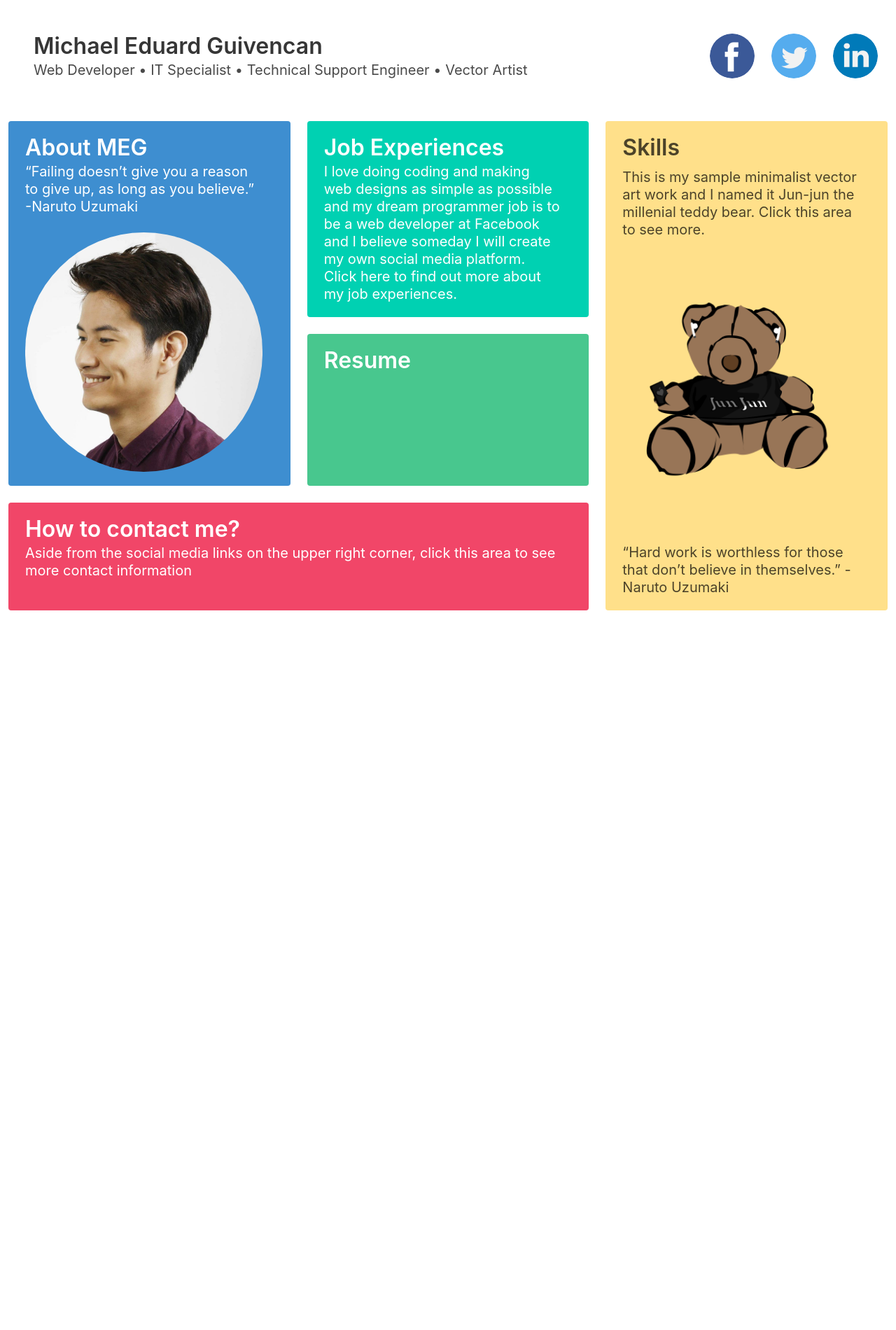
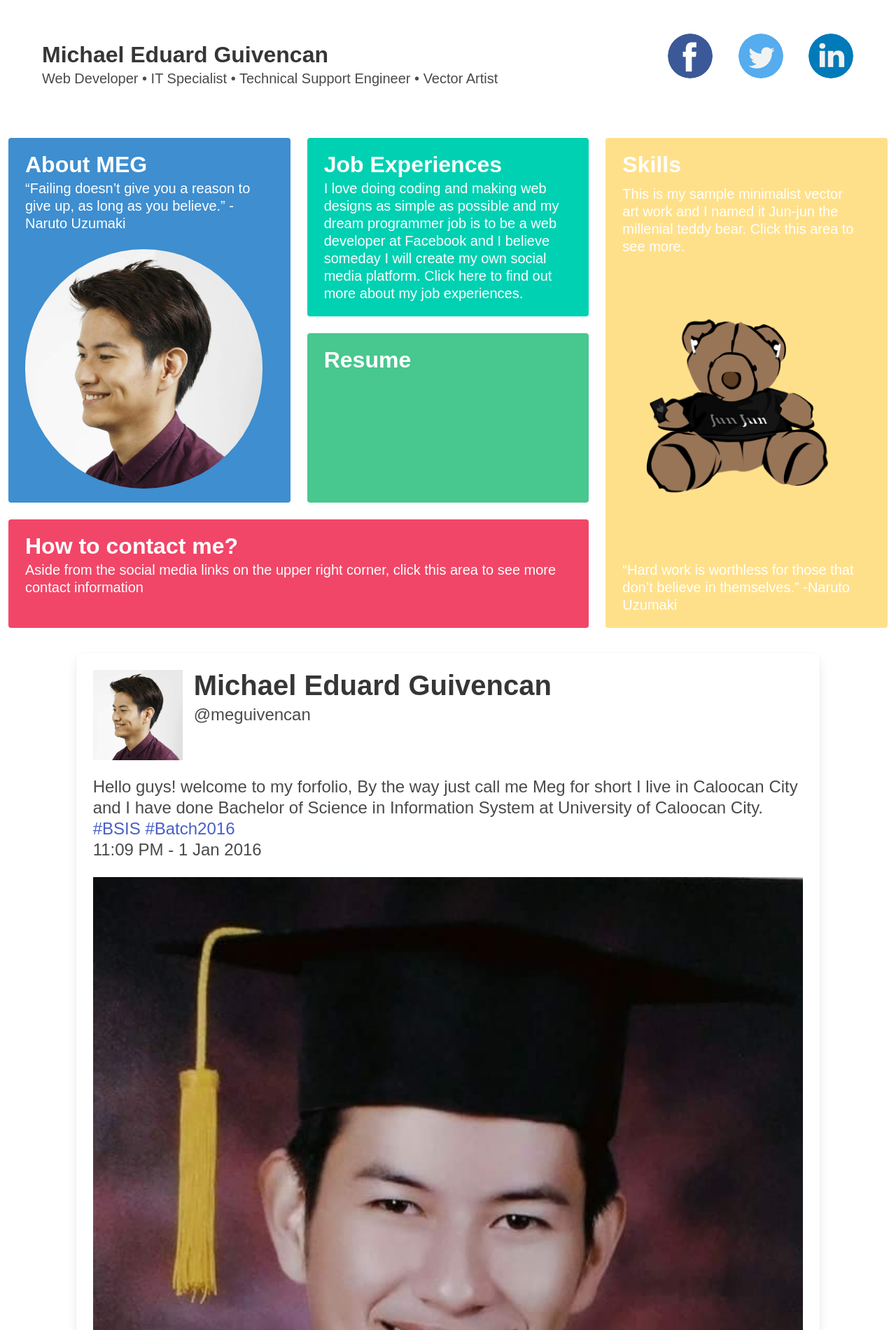
Before and after one commit to meguivencan/meguivencan.github.io, a plain HTML site: page index.html in a window 1280 px wide. Shown: the top 1900 px of the page at 70% size. Before the commit the page ends 884 px from the top, so only its background shows below. Drawn offline with nearby package versions, Linux system fonts and the light colour scheme.

Commit message:
added soft scroll

```diff
--- a/index.html
+++ b/index.html
@@ -7,6 +7,13 @@
     <link rel="stylesheet" href="https://cdn.jsdelivr.net/npm/bulma@0.9.0/css/bulma.min.css">
 
     <style>
+
+      body {
+        font-family: sans-serif;
+        &.in-transition {
+          transition: transform 900ms ease;
+        }
+      }
       .sm-img:hover {
         animation: shake 0.5s;
         animation-iteration-count: infinite;
@@ -28,15 +35,64 @@
         100% { transform: translate(1px, -2px) rotate(-1deg); }
       }
 
+      html {
+        scroll-behavior: smooth;
+      }
+
+      #home-section {
+      }
+
+      #about-section {
+      }
+
 
     </style>
+    <script type="text/javascript">
+      var targetOffset, currentPosition,
+          body = document.body,
+          button = document.getElementById('scrollButton'),
+          animateTime = 900;
 
+      function getPageScroll() {
+        var yScroll;
+
+        if (window.pageYOffset) {
+          yScroll = window.pageYOffset;
+        } else if (document.documentElement && document.documentElement.scrollTop) {
+          yScroll = document.documentElement.scrollTop;
+        } else if (document.body) {
+          yScroll = document.body.scrollTop;
+        }
+        return yScroll;
+      }
+
+      button.addEventListener('click', function (event) {
+
+        targetOffset = document.getElementById(event.target.hash.substr(1)).offsetTop;
+        currentPosition = getPageScroll();
+
+        body.classList.add('in-transition');
+        body.style.WebkitTransform = "translate(0, -" + (targetOffset - currentPosition) + "px)";
+        body.style.MozTransform = "translate(0, -" + (targetOffset - currentPosition) + "px)";
+        body.style.transform = "translate(0, -" + (targetOffset - currentPosition) + "px)";
+
+        window.setTimeout(function () {
+          body.classList.remove('in-transition');
+          body.style.cssText = "";
+          window.scrollTo(0, targetOffset);
+        }, animateTime);
+
+        event.preventDefault();
+
+      }, false);
+    </script>
 
   </head>
   <body>
-  <section class="section">
+  <section class="section" id="home-section">
     <div class="columns">
-      <div class="column is-four-fifths">
+      <div class="column  is-three-forths">
+        <div class="column">
           <h1 class="title">
              Michael Eduard Guivencan
           </h1>
@@ -44,6 +100,9 @@
             Web Developer • IT Specialist • Technical Support Engineer • Vector Artist
           </p>
         </div>
+      </div>
+      <div class="column is-one-quarter">
+        <div class="columns">
           <div class="column">
             <figure class="image is-64x64">
               <a href="https://facebook.com/meggy.meg.megyow">
@@ -66,6 +125,9 @@
             </figure>
           </div>
         </div>
+      </div>
+
+    </div>
   </section>
 
   <div class="column">
@@ -73,6 +135,7 @@
       <div class="tile is-vertical is-8">
         <div class="tile">
           <div class="tile is-parent">
+            <a href="#about-section">
               <article class="tile is-child notification is-info tile-grow">
                 <p class="title">About MEG</p>
                 <p class="subtitle">“Failing doesn’t give you a reason to give up, as long as you believe.” -Naruto Uzumaki</p>
@@ -80,6 +143,7 @@
                   <img src="logo/profile.jpg" class="is-rounded ">
                 </figure>
               </article>
+            </a>
           </div>
           <div class="tile is-parent is-vertical">
             <article class="tile is-child notification is-primary  tile-grow">
@@ -97,14 +161,11 @@
           <article class="tile is-child notification is-danger  tile-grow">
             <p class="title">How to contact me?</p>
             <p class="subtitle">Aside from the social media links on the upper right corner, click this area to see more contact information</p>
-        <div class="content">
-          <!-- Content -->
-        </div>
           </article>
         </div>
       </div>
       <div class="tile is-parent">
-    <article class="tile is-child notification is-warning  tile-grow">
+        <article class="tile is-child notification is-warning has-text-white  tile-grow">
           <div class="content">
             <p class="title">Skills</p>
             <p class="subtitle">This is my sample minimalist vector art work and I named it Jun-jun the millenial teddy bear. Click this area to see more.</p>
@@ -121,5 +182,45 @@
     </div>
   </div>
 
+  </br>
+
+  <div class="columns" id="about-section">
+    <div class="column is-10 is-offset-1">
+      <div class="card">
+
+        <div class="card-content">
+          <div class="media">
+            <div class="media-left">
+              <figure class="image is-128x128">
+                <img src="logo/profile.jpg" alt="Placeholder image">
+              </figure>
+            </div>
+            <div class="media-content">
+              <p class="title is-2">Michael Eduard Guivencan</p>
+              <p class="subtitle is-4">@meguivencan</p>
+            </div>
+          </div>
+
+          <div class="content">
+            <p class="subtitle is-4">
+              Hello guys! welcome to my forfolio, By the way just call me Meg for short I live in Caloocan City and I have done Bachelor of
+              Science in Information System at University of Caloocan City.
+              <a href="#">#BSIS</a> <a href="#">#Batch2016</a>
+              <br>
+              <time datetime="2016-1-1">11:09 PM - 1 Jan 2016</time>
+            </p>
+
+          </div>
+          <div class="card-image">
+            <figure class="image">
+              <img src="logo/gradpic.jpg" alt="Placeholder image">
+            </figure>
+          </div>
+
+        </div>
+      </div>
+    </div>
+  </div>
+
   </body>
 </html>
```
Also changed, not shown: logo/gradpic.jpg (added). Lines whose indentation alone changed are shown as unchanged.
